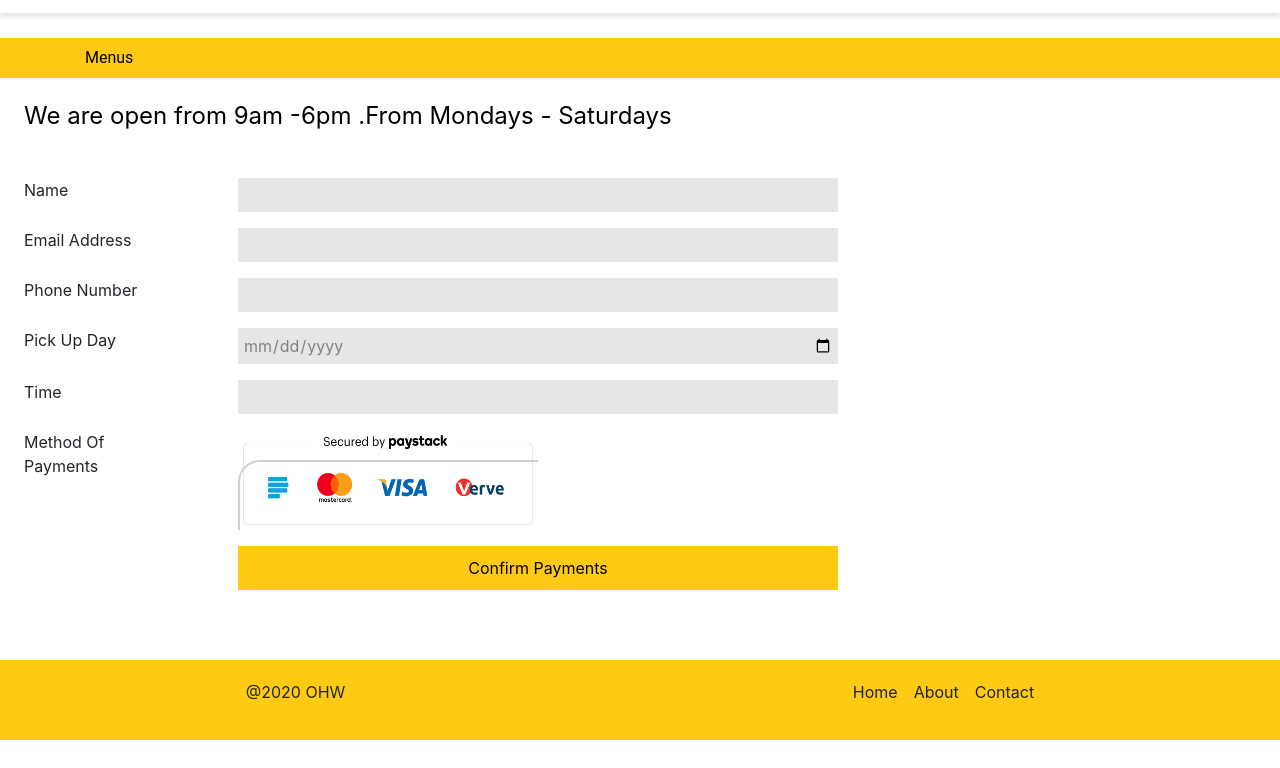
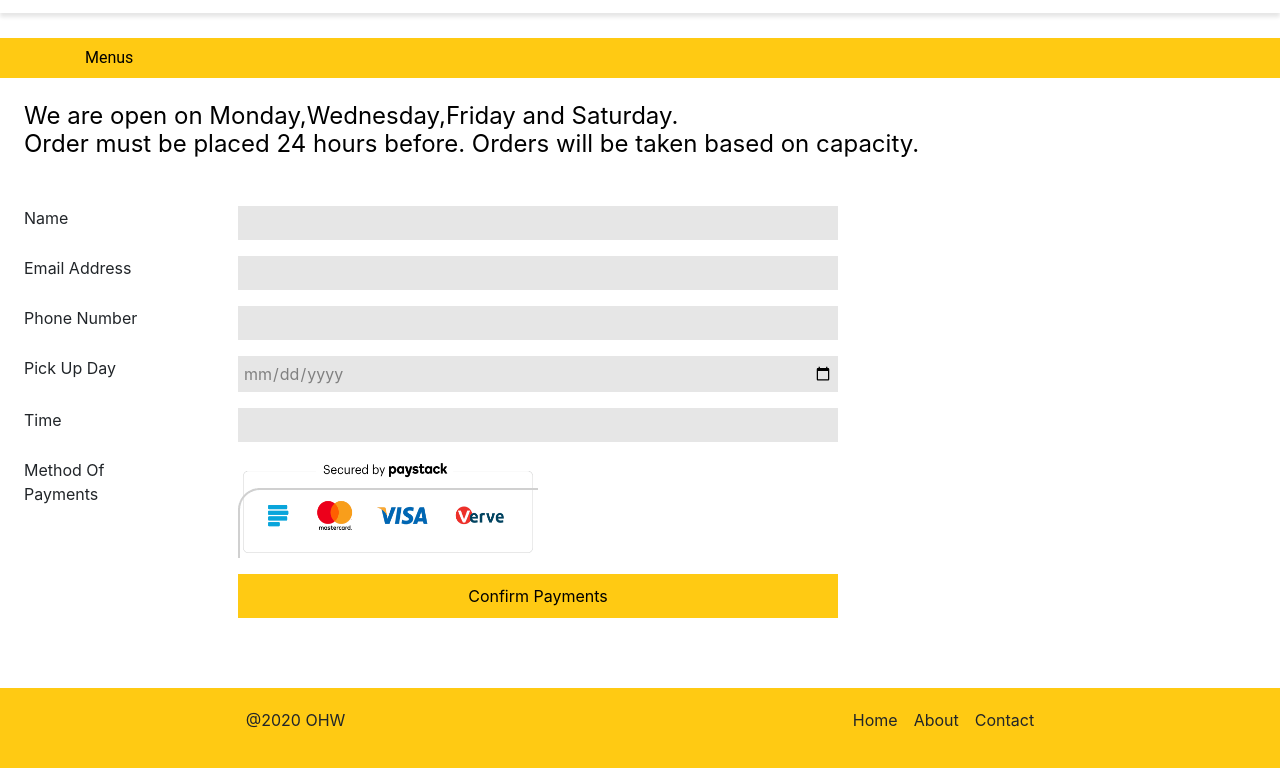
Before and after one commit to DSC-Unilag/ohw-2020-5, a plain HTML site: page MenuPage/checkout.html in a window 1280 px wide. Shown: the part 62-830 px from the top of the page. Before the commit the page ends 802 px from the top, so only its background shows below. Drawn offline with nearby package versions, Linux system fonts and the light colour scheme.

Commit message:
Changes Made to the checkout form

```diff
--- a/MenuPage/checkout.html
+++ b/MenuPage/checkout.html
@@ -43,7 +43,10 @@
    </div>
     </section>
     <section class='checkoutForm mt-4 ml-4 '>
-        <p> We are open from 9am -6pm .From Mondays - Saturdays </p>
+        <p>We are open on Monday,Wednesday,Friday and Saturday.<br>
+            Order must be placed 24 hours before.
+            Orders will be taken based on capacity.
+        </p>
         <form class='Form mt-5' method='POST'>
             <div class="formInput">
                 <div class='formLabel'>Name</div>
```
